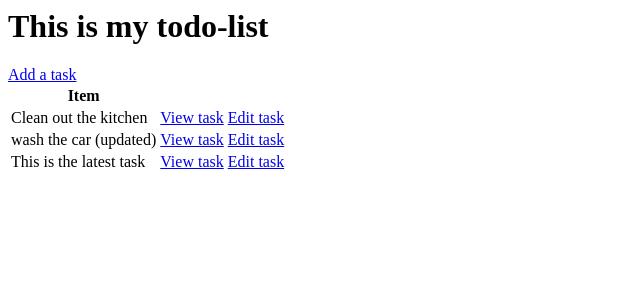
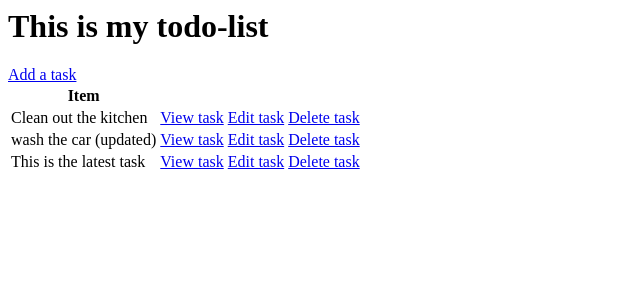
Before and after one commit to markohautala/django-auth-crud-app, a Django app: page / in a window 1280 px wide. Shown: the top 300 px of the page, without its empty margins (0-640 px from the left). Run offline with Django 4.2, Linux system fonts and the light colour scheme; data comes from the database, SQL or seed files in the repository; both versions use the stored data as it was after the commit.

Commit message:
Add DeleteTask view for task deletion

```diff
--- a/todo_app/base/templates/base/task_list.html
+++ b/todo_app/base/templates/base/task_list.html
@@ -12,6 +12,8 @@
         <td>{{ task.title }}</td>
         <td><a href="{% url 'task' task.id %}">View task</a></td>
         <td><a href="{% url 'task-update' task.id %}">Edit task</a></td>
+        <td><a href="{% url 'task-delete' task.id %}">Delete task</a></td>
+
     </tr>
     {% empty %}
         <tr>
--- a/todo_app/base/urls.py
+++ b/todo_app/base/urls.py
@@ -1,5 +1,5 @@
 from django.urls import path
-from .views import TaskList, TaskDetail, CreateTask, UpdateTask
+from .views import TaskList, TaskDetail, CreateTask, UpdateTask, DeleteTask
 
 # These are the URLs that will be used to access the views
 urlpatterns = [
@@ -7,4 +7,5 @@ urlpatterns = [
     path('task/<int:pk>/', TaskDetail.as_view(), name='task'),
     path('create-task/', CreateTask.as_view(), name='create-task'),
     path('task-update/<int:pk>/', UpdateTask.as_view(), name='task-update'),
+    path('task-delete/<int:pk>/', DeleteTask.as_view(), name='task-delete'),
 ]
--- a/todo_app/base/views.py
+++ b/todo_app/base/views.py
@@ -1,7 +1,7 @@
 from django.shortcuts import render
 from django.views.generic.list import ListView
 from django.views.generic.detail import DetailView
-from django.views.generic.edit import CreateView, UpdateView
+from django.views.generic.edit import CreateView, UpdateView, DeleteView
 from django.urls import reverse_lazy
 from .models import Task
 
@@ -24,3 +24,9 @@ class UpdateTask(UpdateView):
     model = Task
     fields = '__all__'
     success_url = reverse_lazy('tasks')
+
+class DeleteTask(DeleteView):
+    model = Task
+    context_object_name = 'todo_tasks'
+    success_url = reverse_lazy('tasks')
+    template_name = 'base/task_confirm_delete.html'
```
Also changed, not shown: todo_app/base/templates/base/task_confirm_delete.html (added, +8 -0 lines), README.md, todo_app/db.sqlite3.
